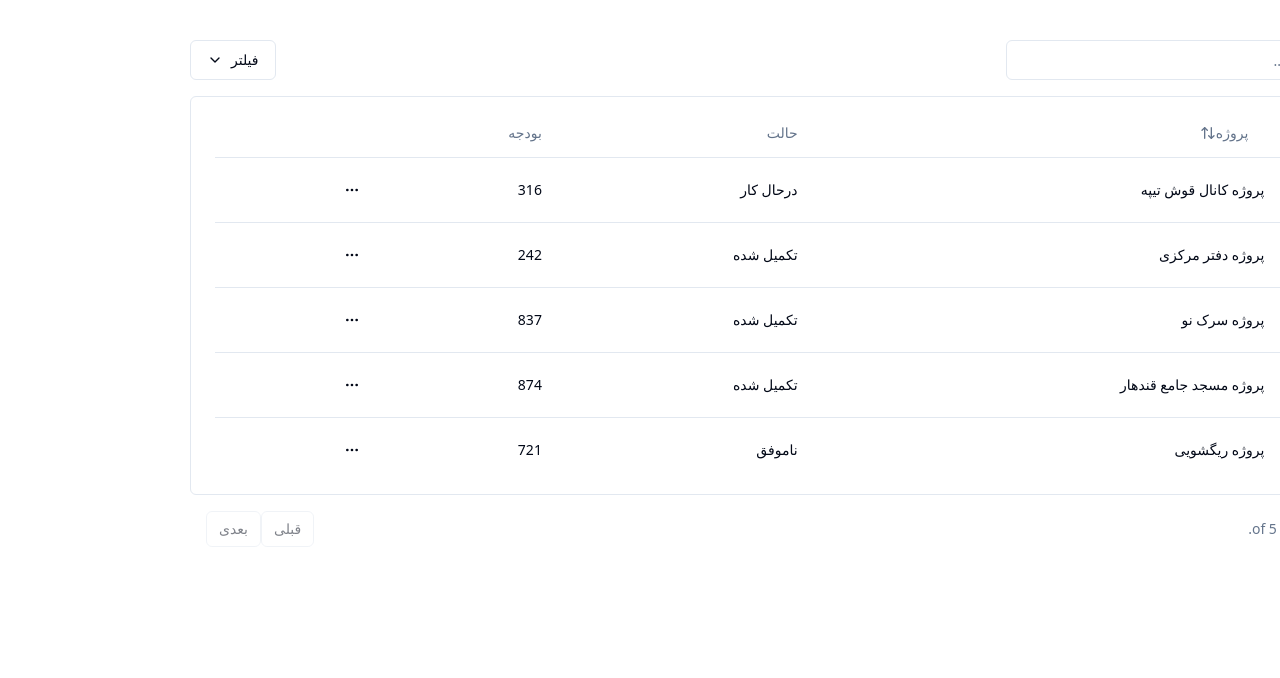
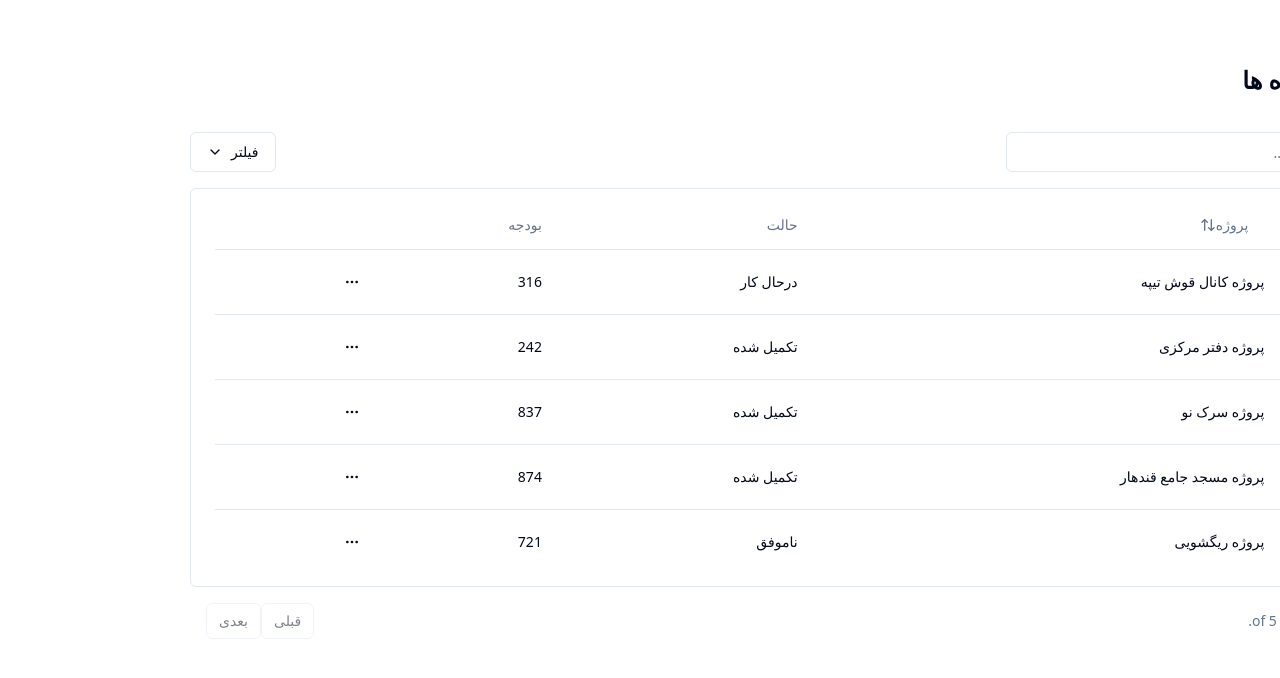
Before and after one commit to ehsan295/HNRCC, a React (Vite) app in the folder Client/: page /projects in a window 1280 px wide. Shown: the top 678 px of the page. Built offline with nearby package versions, Linux system fonts and the light colour scheme; sample sign-in values are in the browser's storage.

Commit message:
changed the project style

```diff
--- a/Client/src/pages/Projects.tsx
+++ b/Client/src/pages/Projects.tsx
@@ -123,8 +123,8 @@ export default function DataTableDemo() {
   });
 
   return (
-    <div className="mx-10">
-      <h1>لیست پروژه ها</h1>
+    <div className="mx-10 mt-16">
+      <h1 className="font-bold text-2xl my-5">لیست پروژه ها</h1>
       <div className="flex items-center py-4">
         <Input
           placeholder="جستجوی پروژه ..."
```
